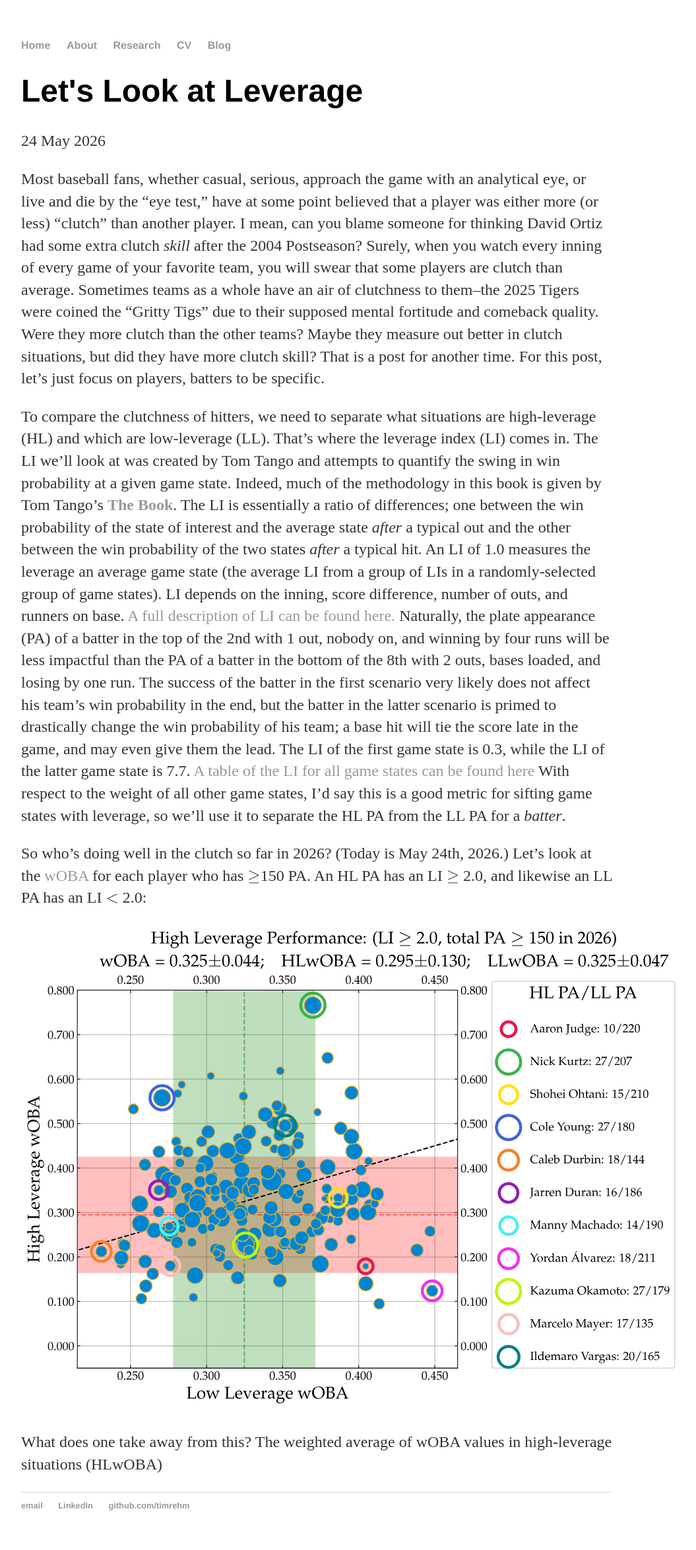
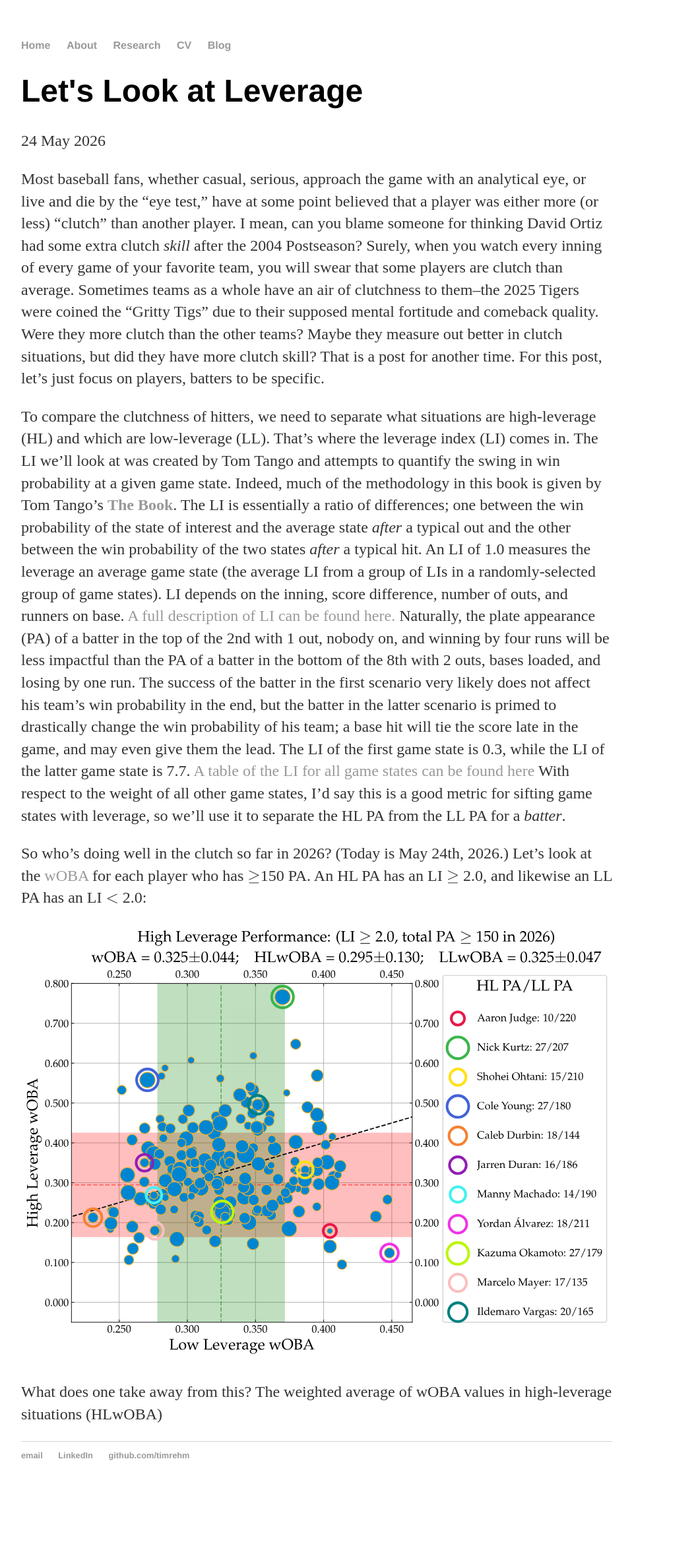
Before and after one commit to timrehm/timrehm.github.io, a Jekyll site: the page built from _posts/2026-5-24-leverage.md, in a window 1280 px wide. Shown: the whole page at 66% size, without its empty margins (160-1215 px from the left). Built offline with Jekyll 4.4.1, drawn with Linux system fonts in a browser that asks for light colours; after the commit the page ends 2273 px from its top, so only the background shows below that.

Commit message:
Update 2026-5-24-leverage.md

```diff
--- a/_posts/2026-5-24-leverage.md
+++ b/_posts/2026-5-24-leverage.md
@@ -12,7 +12,7 @@ To compare the clutchness of hitters, we need to separate what situations are hi
 So who's doing well in the clutch so far in 2026? (Today is May 24th, 2026.) Let's look at the [wOBA](https://library.fangraphs.com/offense/woba/) for each player who has $\geq$150 PA. An HL PA has an LI $\geq$ 2.0, and likewise an LL PA has an LI $<$ 2.0:
 
 <p align="center">
-  <img src="/plots/2026HLwOBA.svg" width="1000">
+  <img src="/plots/2026HLwOBA.svg" style="max-width: 100%; width: 100%;">
 </p>
 
 What does one take away from this? The weighted average of wOBA values in high-leverage situations (HLwOBA)
```
